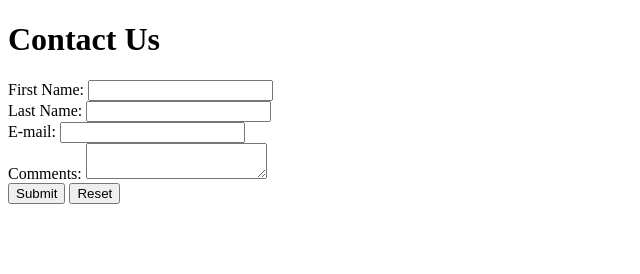
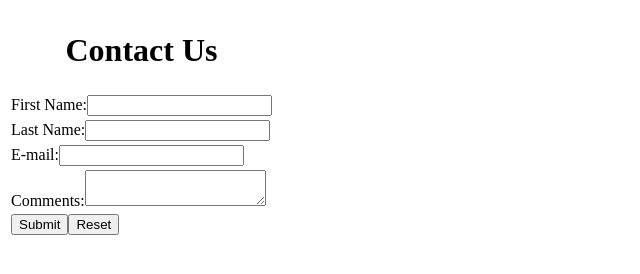
Before and after one commit to iwillriot/mycpsite, a plain HTML site: page Hands-On Practice/contactus.html in a window 1280 px wide. Shown: the whole page, without its empty margins (0-640 px from the left). Drawn offline with Linux system fonts and the light colour scheme.

Commit message:
changed hands-on practice

```diff
--- a/Hands-On Practice/contactus.html
+++ b/Hands-On Practice/contactus.html
@@ -5,16 +5,28 @@
 <title>My CP Site</title>
 </head>
 <body>
-<h1>Contact Us</h1>
-First Name:
-<input type="text" name="fname"><br />
-Last Name:
-<input type="text" name="lname"><br />
-E-mail:
-<input type="text" name="email"><br />
-Comments:
-<textarea></textarea><br />
-<input type="submit" name="Submit">
-<input type="reset" name="Reset">
+<table>
+<tr>
+  <th>
+    <h1>Contact Us</h1>
+  </th>
+</tr>
+<tr>
+  <td>First Name:<input type="text" name="fname">
+</tr>
+
+<tr>
+  <td>Last Name:<input type="text" name="lname"></td>
+</tr>
+<tr>
+  <td>E-mail:<input type="text" name="email"></td>
+</tr>
+<tr>
+  <td>Comments:<textarea></textarea></td>
+</tr>
+<tr>
+  <td><input type="submit" value="Submit"><input type="reset" name="Reset"></td>
+</tr>
+</table>
 </body>
 </html>
```
